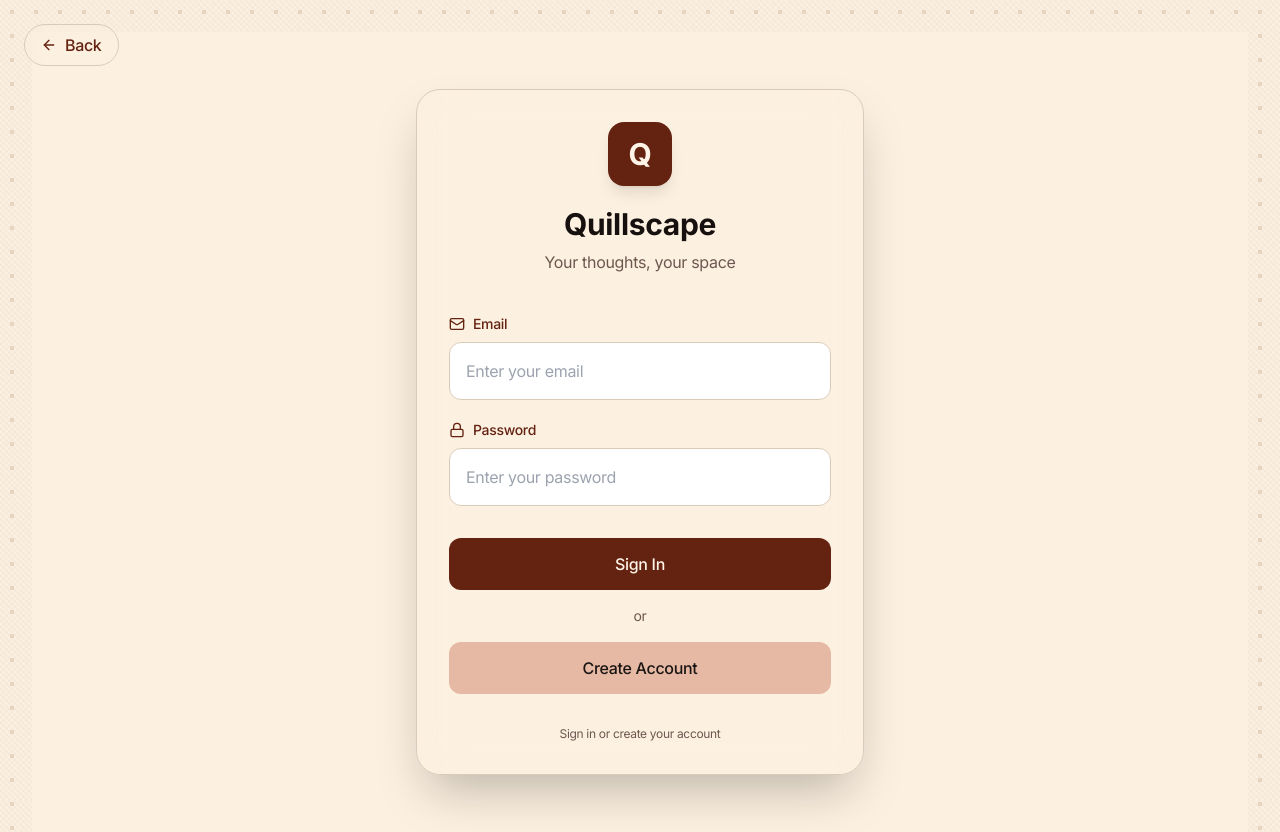
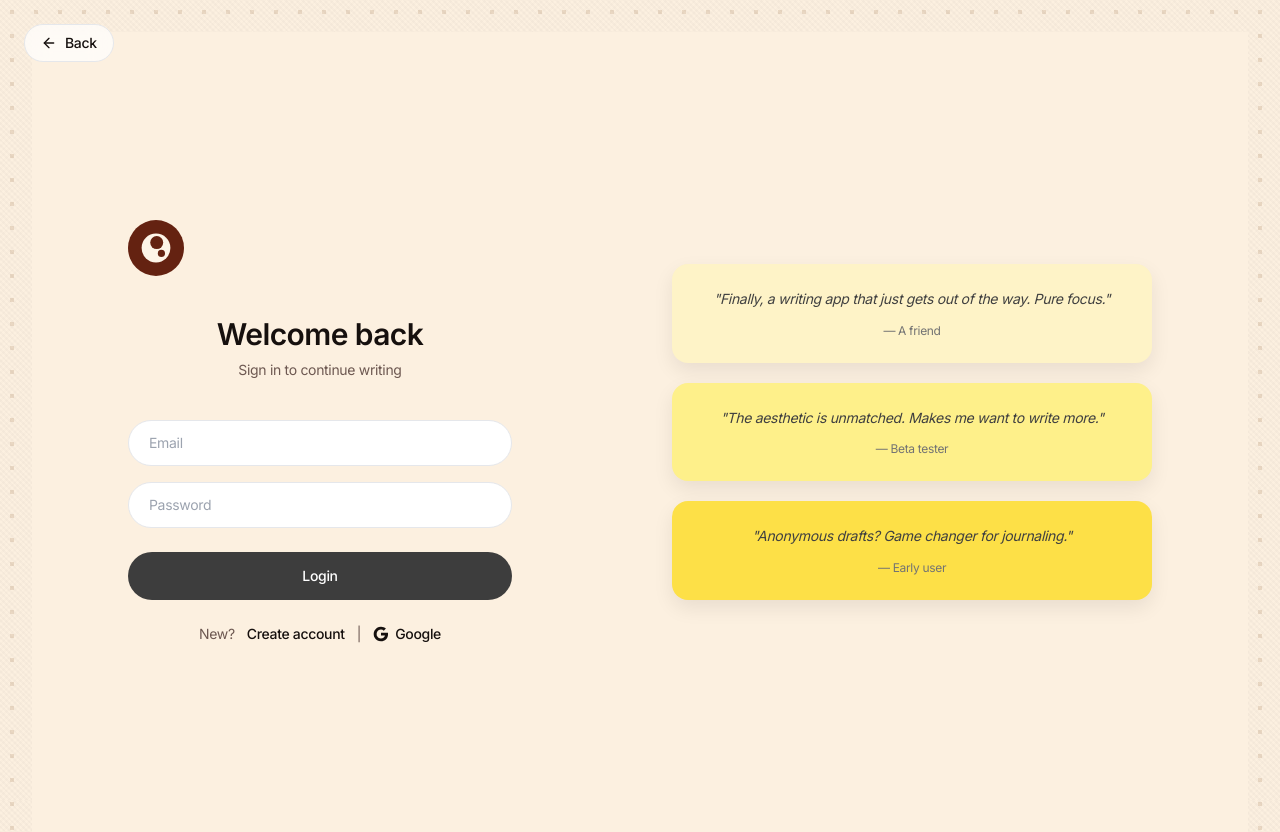
Before and after one commit to dexisback/Quillscape, a React (Vite) app in the folder frontend/: page /auth in a window 1280 px wide. Built offline with nearby package versions, Linux system fonts and the light colour scheme; no server answers.

Commit message:
updated auth page

```diff
--- a/frontend/src/pages/Auth.jsx
+++ b/frontend/src/pages/Auth.jsx
@@ -1,111 +1,45 @@
 import { useNavigate, Link } from "react-router-dom"
 import { useState, useEffect, useRef } from "react"
-import { createUserWithEmailAndPassword, signInWithEmailAndPassword } from "firebase/auth"
+import { createUserWithEmailAndPassword, signInWithEmailAndPassword, GoogleAuthProvider, signInWithPopup } from "firebase/auth"
 import { auth } from "../firebase"
 import { syncUserWithMongoDB } from "../api/user.api"
 import { useAuth } from "../context/AuthContext"
-import { Mail, Lock, ArrowLeft } from "lucide-react"
+import { ArrowLeft } from "lucide-react"
+import { motion } from "framer-motion"
 import gsap from "gsap"
 
-function Signin({ email, password, setError, setAuthLoading }) {
-  const [loading, setLoading] = useState(false)
+//NOTE: placeholder/dummy reviews for now
+const reviews = [
+  {
+    text: "Finally, a writing app that just gets out of the way. Pure focus.",
+    author: "— A friend"
+  },
+  {
+    text: "The aesthetic is unmatched. Makes me want to write more.",
+    author: "— Beta tester"
+  },
+  {
+    text: "Anonymous drafts? Game changer for journaling.",
+    author: "— Early user"
+  }
+]
 
-  const handleSignIn = async () => {
-    if (!email || !password) {
-      setError("Please enter both email and password")
-      return
-    }
-
-    setLoading(true)
-    setAuthLoading(true)
-    setError("")
-
-    try {
-      const result = await signInWithEmailAndPassword(auth, email, password)
-
-      // Sync with MongoDB in background (don't await)
-      syncUserWithMongoDB({
-        firebaseUid: result.user.uid,
-        email: result.user.email
-      }).catch(err => console.error("MongoDB sync error:", err))
-
-      // Navigation will happen automatically via useEffect in parent
-    } catch (error) {
-      console.error("Sign in error:", error)
-      setAuthLoading(false)
-      setLoading(false)
-
-      const errorMessages = {
-        'auth/invalid-credential': "Invalid email or password. Please try again.",
-        'auth/wrong-password': "Invalid email or password. Please try again.",
-        'auth/user-not-found': "No account found with this email. Please sign up first.",
-        'auth/too-many-requests': "Too many failed attempts. Please try again later."
-      }
-      setError(errorMessages[error.code] || "Sign in failed. Please try again.")
-    }
-  }
+function ReviewCard({ review, index }) {
+  const colors = ["#fef3c7", "#fef08a", "#fde047"]
 
   return (
-    <button
-      onClick={handleSignIn}
-      disabled={loading}
-      className="w-full py-3.5 rounded-xl font-medium transition-all duration-300 hover:shadow-lg hover:scale-[1.02] disabled:opacity-50 disabled:cursor-not-allowed bg-primary text-primary-foreground"
+    <motion.div
+      className="p-6 rounded-2xl cursor-default"
+      style={{
+        backgroundColor: colors[index % 3],
+        boxShadow: "0 8px 20px rgba(0,0,0,0.08)",
+      }}
+      whileHover={{ y: -8, boxShadow: "0 16px 32px rgba(0,0,0,0.12)" }}
+      transition={{ duration: 0.25, ease: "easeOut" }}
     >
-      {loading ? 'Signing in...' : 'Sign In'}
-    </button>
-  )
-}
-
-function Signup({ email, password, setError, setAuthLoading }) {
-  const [loading, setLoading] = useState(false)
-
-  const handleSignUp = async () => {
-    if (!email || !password) {
-      setError("Please enter both email and password")
-      return
-    }
-
-    if (password.length < 6) {
-      setError("Password must be at least 6 characters")
-      return
-    }
-
-    setLoading(true)
-    setAuthLoading(true)
-    setError("")
-
-    try {
-      const res = await createUserWithEmailAndPassword(auth, email, password)
-
-      // Sync with MongoDB in background (don't await)
-      syncUserWithMongoDB({
-        firebaseUid: res.user.uid,
-        email: res.user.email
-      }).catch(err => console.error("MongoDB sync error:", err))
-
-      // Navigation will happen automatically via useEffect in parent
-    } catch (error) {
-      console.error("Sign up error:", error)
-      setAuthLoading(false)
-      setLoading(false)
-
-      const errorMessages = {
-        'auth/email-already-in-use': "This email is already registered. Try signing in instead.",
-        'auth/weak-password': "Password is too weak. Please use a stronger password.",
-        'auth/invalid-email': "Invalid email address."
-      }
-      setError(errorMessages[error.code] || "Signup failed. Please try again.")
-    }
-  }
-
-  return (
-    <button
-      onClick={handleSignUp}
-      disabled={loading}
-      className="w-full py-3.5 rounded-xl font-medium transition-all duration-300 hover:shadow-lg hover:scale-[1.02] disabled:opacity-50 disabled:cursor-not-allowed bg-secondary text-secondary-foreground"
-    >
-      {loading ? 'Creating account...' : 'Create Account'}
-    </button>
+      <p className="text-neutral-700 text-sm leading-relaxed mb-3 italic">"{review.text}"</p>
+      <p className="text-neutral-500 text-xs">{review.author}</p>
+    </motion.div>
   )
 }
 
@@ -116,10 +50,9 @@ export default function Auth() {
   const [password, setPassword] = useState("")
   const [error, setError] = useState("")
   const [isAuthenticating, setIsAuthenticating] = useState(false)
-  const cardRef = useRef(null)
-  const logoRef = useRef(null)
+  const [isSigningUp, setIsSigningUp] = useState(false)
+  const formRef = useRef(null)
 
-  // Redirect to home if user is already logged in
   useEffect(() => {
     if (user && !authLoading) {
       navigate("/home", { replace: true })
@@ -127,31 +60,93 @@ export default function Auth() {
   }, [user, authLoading, navigate])
 
   useEffect(() => {
-    // Entrance animation
-    if (cardRef.current) {
+    if (formRef.current) {
       gsap.fromTo(
-        cardRef.current,
-        { opacity: 0, y: 30, scale: 0.95 },
-        { opacity: 1, y: 0, scale: 1, duration: 0.8, ease: "power3.out" }
-      )
-    }
-    if (logoRef.current) {
-      gsap.fromTo(
-        logoRef.current,
-        { opacity: 0, scale: 0.5, rotation: -10 },
-        { opacity: 1, scale: 1, rotation: 0, duration: 0.6, delay: 0.3, ease: "back.out(1.7)" }
+        formRef.current,
+        { opacity: 0, y: 20 },
+        { opacity: 1, y: 0, duration: 0.6, ease: "power2.out" }
       )
     }
   }, [])
 
-  // Show loading while checking auth state or authenticating
+  const handleLogin = async () => {
+    if (!email || !password) {
+      setError("Please enter both email and password")
+      return
+    }
+
+    setIsAuthenticating(true)
+    setError("")
+
+    try {
+      const result = await signInWithEmailAndPassword(auth, email, password)
+      syncUserWithMongoDB({
+        firebaseUid: result.user.uid,
+        email: result.user.email
+      }).catch(err => console.error("MongoDB sync error:", err))
+    } catch (error) {
+      setIsAuthenticating(false)
+      const errorMessages = {
+        'auth/invalid-credential': "Invalid email or password.",
+        'auth/wrong-password': "Invalid email or password.",
+        'auth/user-not-found': "No account found. Create one below.",
+        'auth/too-many-requests': "Too many attempts. Try again later."
+      }
+      setError(errorMessages[error.code] || "Login failed. Please try again.")
+    }
+  }
+
+  const handleSignUp = async () => {
+    if (!email || !password) {
+      setError("Please enter both email and password")
+      return
+    }
+    if (password.length < 6) {
+      setError("Password must be at least 6 characters")
+      return
+    }
+
+    setIsSigningUp(true)
+    setError("")
+
+    try {
+      const res = await createUserWithEmailAndPassword(auth, email, password)
+      syncUserWithMongoDB({
+        firebaseUid: res.user.uid,
+        email: res.user.email
+      }).catch(err => console.error("MongoDB sync error:", err))
+    } catch (error) {
+      setIsSigningUp(false)
+      const errorMessages = {
+        'auth/email-already-in-use': "Email already registered. Try logging in.",
+        'auth/weak-password': "Password too weak.",
+        'auth/invalid-email': "Invalid email address."
+      }
+      setError(errorMessages[error.code] || "Signup failed. Please try again.")
+    }
+  }
+
+  const handleGoogleAuth = async () => {
+    try {
+      const provider = new GoogleAuthProvider()
+      const result = await signInWithPopup(auth, provider)
+      syncUserWithMongoDB({
+        firebaseUid: result.user.uid,
+        email: result.user.email
+      }).catch(err => console.error("MongoDB sync error:", err))
+      navigate("/home")
+    } catch (err) {
+      setError("Google sign in failed. Try again.")
+    }
+  }
+
   if (authLoading || isAuthenticating) {
     return (
       <div className="min-h-screen flex items-center justify-center bg-background">
         <div className="flex flex-col items-center gap-4">
-          <div className="w-12 h-12 border-4 border-primary border-t-transparent rounded-full animate-spin" />
-          <p className="font-medium text-foreground">
-            {isAuthenticating ? 'Authenticating...' : 'Loading...'}
+          <div className="w-10 h-10 border-3 border-primary border-t-transparent rounded-full animate-spin" />
+          <p className="text-sm text-muted-foreground">
+            {isAuthenticating ? 'Signing in...' : 'Loading...'}
           </p>
         </div>
       </div>
@@ -159,94 +154,108 @@ export default function Auth() {
   }
 
   return (
-    <div className="min-h-screen flex items-center justify-center p-6 bg-background">
-      {/* Back to Landing Link */}
+    <div className="min-h-screen flex items-center justify-center p-8 md:p-16 bg-background">
+      {/* Back Button */}
       <Link
         to="/"
-        className="fixed top-6 left-6 flex items-center gap-2 px-4 py-2 rounded-full font-medium transition-all duration-300 hover:shadow-lg hover:scale-105 bg-muted/50 text-primary backdrop-blur-md border border-border"
+        className="fixed top-6 left-6 flex items-center gap-2 px-4 py-2 rounded-full text-sm font-medium transition-all hover:shadow-md bg-white/70 backdrop-blur-md border border-border/50 text-foreground"
       >
         <ArrowLeft className="w-4 h-4" />
         Back
       </Link>
 
-      {/* Auth Card - Glass Effect */}
-      <div
-        ref={cardRef}
-        className="w-full max-w-md p-8 rounded-3xl shadow-2xl bg-card/85 backdrop-blur-xl border border-border"
-      >
-        {/* Logo and Title */}
-        <div className="text-center mb-10">
-          <div
-            ref={logoRef}
-            className="w-16 h-16 rounded-2xl flex items-center justify-center text-3xl font-bold mx-auto mb-5 shadow-lg bg-primary text-primary-foreground"
-          >
-            Q
+      {/* Main Container */}
+      <div className="w-full max-w-5xl grid grid-cols-1 md:grid-cols-2 gap-16 items-center">
+
+        {/* Left: Auth Form */}
+        <div ref={formRef} className="w-full max-w-sm mx-auto md:mx-0">
+          {/* Logo */}
+          <div className="w-14 h-14 bg-primary rounded-full flex items-center justify-center mb-10 overflow-hidden">
+            <svg viewBox="0 0 100 100" xmlns="http://www.w3.org/2000/svg" className="w-9 h-9">
+              <defs>
+                <mask id="auth-cut">
+                  <rect width="100" height="100" fill="white" />
+                  <circle cx="52" cy="35" r="18" fill="black" />
+                  <circle cx="65" cy="65" r="10" fill="black" />
+                </mask>
+              </defs>
+              <circle cx="50" cy="50" r="40" fill="currentColor" mask="url(#auth-cut)" className="text-primary-foreground" />
+            </svg>
           </div>
-          <h1 className="text-3xl font-bold mb-2 text-foreground">
-            Quillscape
+
+          {/* Heading */}
+          <h1 className="text-3xl font-semibold text-foreground mb-2" style={{ letterSpacing: '-0.02em' }}>
+            Welcome back
           </h1>
-          <p className="text-muted-foreground">
-            Your thoughts, your space
+          <p className="text-muted-foreground text-sm mb-10">
+            Sign in to continue writing
           </p>
-        </div>
 
-        {/* Form Fields */}
-        <div className="space-y-5 mb-8">
-          {/* Email Field */}
-          <div>
-            <label className="flex items-center gap-2 text-sm font-medium mb-2 text-primary">
-              <Mail className="w-4 h-4" />
-              Email
-            </label>
+          {/* Inputs */}
+          <div className="space-y-4 mb-6">
             <input
               type="email"
-              placeholder="Enter your email"
+              placeholder="Email"
               value={email}
               onChange={e => setEmail(e.target.value)}
-              className="w-full p-4 rounded-xl text-base transition-all duration-300 focus:outline-none focus:ring-2 focus:ring-ring bg-muted/50 border border-border text-foreground placeholder:text-muted-foreground"
+              className="w-full px-5 py-3 rounded-full text-sm bg-white border border-border/60 text-foreground placeholder:text-muted-foreground/70 focus:outline-none focus:ring-2 focus:ring-primary/20 transition-all"
+            />
+            <input
+              type="password"
+              placeholder="Password"
+              value={password}
+              onChange={e => setPassword(e.target.value)}
+              className="w-full px-5 py-3 rounded-full text-sm bg-white border border-border/60 text-foreground placeholder:text-muted-foreground/70 focus:outline-none focus:ring-2 focus:ring-primary/20 transition-all"
             />
           </div>
 
-          {/* Password Field */}
-          <div>
-            <label className="flex items-center gap-2 text-sm font-medium mb-2 text-primary">
-              <Lock className="w-4 h-4" />
-              Password
-            </label>
-            <input
-              type="password"
-              placeholder="Enter your password"
-              value={password}
-              onChange={e => setPassword(e.target.value)}
-              className="w-full p-4 rounded-xl text-base transition-all duration-300 focus:outline-none focus:ring-2 focus:ring-ring bg-muted/50 border border-border text-foreground placeholder:text-muted-foreground"
-            />
+          {/* Error */}
+          {error && (
+            <p className="text-xs text-red-600 mb-4">{error}</p>
+          )}
+
+          {/* Login Button */}
+          <button
+            onClick={handleLogin}
+            disabled={isAuthenticating}
+            className="w-full py-3.5 rounded-full font-medium text-sm transition-all hover:shadow-lg hover:scale-[1.01] disabled:opacity-50"
+            style={{ backgroundColor: '#3d3d3d', color: '#ffffff' }}
+          >
+            {isAuthenticating ? 'Signing in...' : 'Login'}
+          </button>
+
+          {/* Create Account + Google */}
+          <div className="mt-6 flex items-center justify-center gap-3 text-sm text-muted-foreground">
+            <span>New?</span>
+            <button
+              onClick={handleSignUp}
+              disabled={isSigningUp}
+              className="font-medium text-foreground hover:underline underline-offset-2"
+            >
+              {isSigningUp ? 'Creating...' : 'Create account'}
+            </button>
+            <span className="text-border">|</span>
+            <button
+              onClick={handleGoogleAuth}
+              className="flex items-center gap-1.5 font-medium text-foreground hover:underline underline-offset-2"
+            >
+              <svg className="w-4 h-4" viewBox="0 0 24 24" fill="currentColor">
+                <path d="M22.56 12.25c0-.78-.07-1.53-.2-2.25H12v4.26h5.92c-.26 1.37-1.04 2.53-2.21 3.31v2.77h3.57c2.08-1.92 3.28-4.74 3.28-8.09z" />
+                <path d="M12 23c2.97 0 5.46-.98 7.28-2.66l-3.57-2.77c-.98.66-2.23 1.06-3.71 1.06-2.86 0-5.29-1.93-6.16-4.53H2.18v2.84C3.99 20.53 7.7 23 12 23z" />
+                <path d="M5.84 14.09c-.22-.66-.35-1.36-.35-2.09s.13-1.43.35-2.09V7.07H2.18C1.43 8.55 1 10.22 1 12s.43 3.45 1.18 4.93l2.85-2.22.81-.62z" />
+                <path d="M12 5.38c1.62 0 3.06.56 4.21 1.64l3.15-3.15C17.45 2.09 14.97 1 12 1 7.7 1 3.99 3.47 2.18 7.07l3.66 2.84c.87-2.6 3.3-4.53 6.16-4.53z" />
+              </svg>
+              Google
+            </button>
           </div>
         </div>
 
-        {/* Buttons */}
-        <div className="space-y-4">
-          {/* Error Message */}
-          {error && (
-            <div className="p-3 rounded-xl text-sm text-center bg-destructive/10 text-destructive border border-destructive/20">
-              {error}
-            </div>
-          )}
-
-          <Signin email={email} password={password} setError={setError} setAuthLoading={setIsAuthenticating} />
-
-          <div className="flex items-center gap-4">
-            <div className="flex-1 h-px bg-border" />
-            <span className="text-sm text-muted-foreground">or</span>
-            <div className="flex-1 h-px bg-border" />
-          </div>
-
-          <Signup email={email} password={password} setError={setError} setAuthLoading={setIsAuthenticating} />
+        {/* Right: Review Cards */}
+        <div className="hidden md:flex flex-col gap-5">
+          {reviews.map((review, index) => (
+            <ReviewCard key={index} review={review} index={index} />
+          ))}
         </div>
-
-        {/* Footer Note */}
-        <p className="text-center text-xs mt-8 text-muted-foreground">
-          Sign in or create your account
-        </p>
       </div>
     </div>
   )
```
Also changed, not shown: 1 other file (tests, documents, lock files or other folders).
